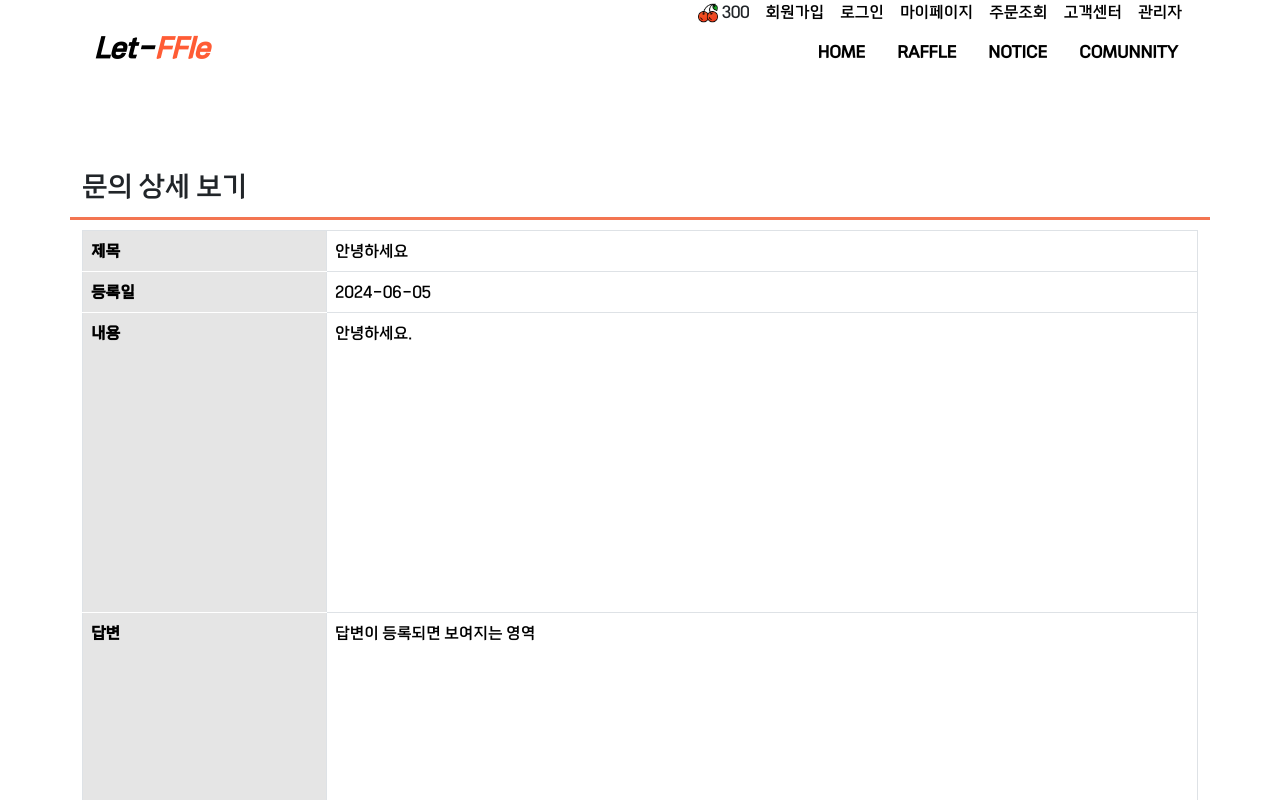
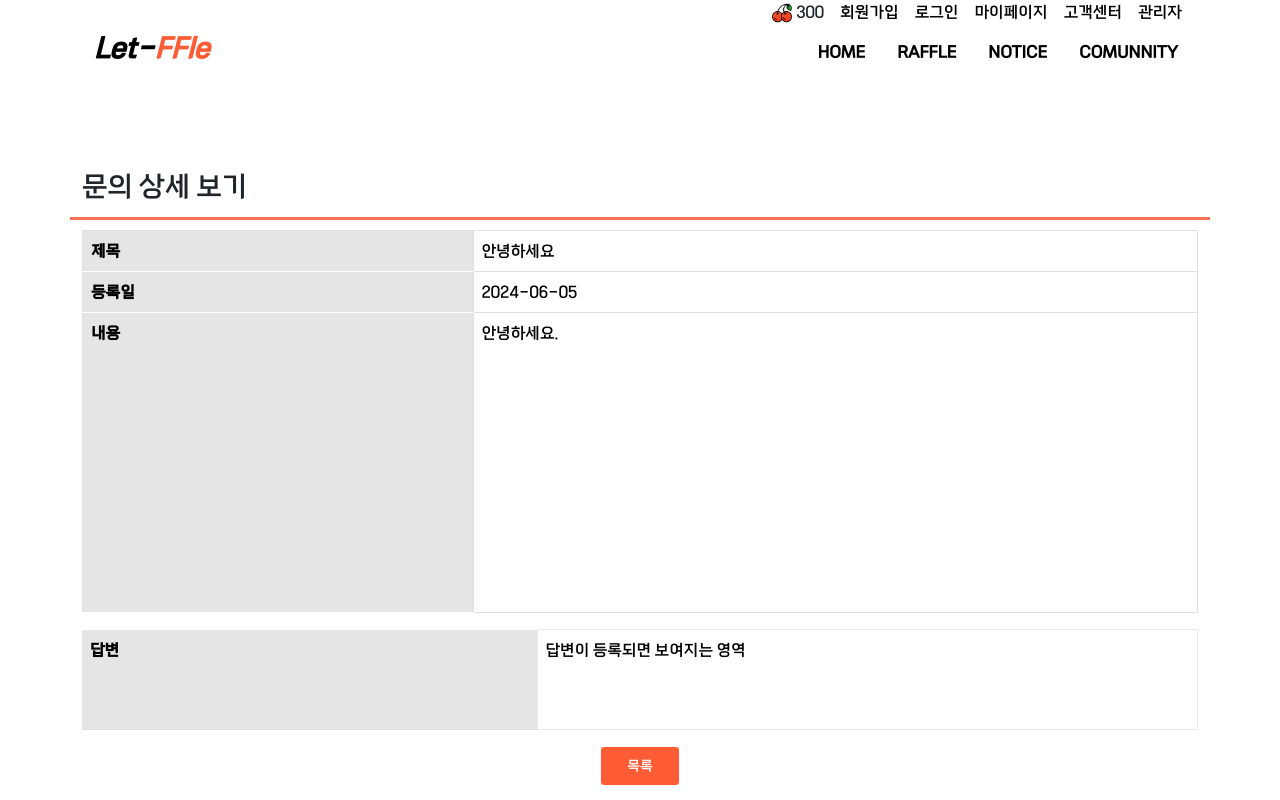
Before and after one commit to byeonnns/let-ffle-front, a Vue app: page /Member/Mypage/InquiryDetails in a window 1280 px wide. Shown: the top 800 px of the page. Built offline with nearby package versions, Linux system fonts and the light colour scheme.

Commit message:
Refactor: Mypage 문의 상세 보기 답변 레이아웃 수정 & 헤더 주문조회 제거 & 고객센터 링크 연결

```diff
--- a/src/components/AppHeader/index.vue
+++ b/src/components/AppHeader/index.vue
@@ -7,8 +7,7 @@
                 <RouterLink to="/login" class="me-3"><span class="d-none d-md-inline-block">로그인</span></RouterLink>
                 <RouterLink to="/Member/Mypage" class="me-3"><span class="d-none d-md-inline-block">마이페이지</span>
                 </RouterLink>
-                <a href="#" class="me-3"><span class="d-none d-md-inline-block">주문조회</span></a>
-                <a href="#" class="me-3"><span class="d-none d-md-inline-block">고객센터</span></a>
+                <RouterLink to="/Notice" class="me-3"><span class="d-none d-md-inline-block">고객센터</span></RouterLink>
                 <RouterLink to="/Admin/Main" class="me-3"><span class="d-none d-md-inline-block">관리자</span></RouterLink>
             </div>
             <nav class="navbar navbar-expand-lg bg-body-white">
--- a/src/views/Member/Mypage/ApplicationDetails.vue
+++ b/src/views/Member/Mypage/ApplicationDetails.vue
@@ -73,7 +73,7 @@
                                 <table class="table mb-4">
                                     <thead>
                                         <tr class="d-none d-md-table-row text-center">
-                                            <th class="d-none d-md-table-cell" style="width: 4em;"><span>레플 이름</span>
+                                            <th class="d-none d-md-table-cell" style="width: 4em;"><span>래플 이름</span>
                                             </th>
                                             <th class="d-none d-md-table-cell" style="width: 11em;"><span>응모 기간</span>
                                             </th>
@@ -82,7 +82,7 @@
                                     </thead>
                                     <tbody>
                                         <tr>
-                                            <td>레플 1번</td>
+                                            <td>래플 1번</td>
                                             <td>2024.06.10~2024.06.22</td>
                                             <td>2024.06.23</td>
                                         </tr>
--- a/src/views/Member/Mypage/InquiryDetails.vue
+++ b/src/views/Member/Mypage/InquiryDetails.vue
@@ -17,14 +17,19 @@
                 <tr style="height: 300px;">
                     <th class="table-active" style="border-bottom:1px solid white;">내용</th>
                     <td colspan="3">안녕하세요.</td>
-
-                </tr>
-                <tr style="height: 300px;">
-                    <th class="table-active" style="border-bottom:1px solid white;">답변</th>
-                    <td colspan="3">답변이 등록되면 보여지는 영역</td>
                 </tr>
             </tbody>
         </table>
+        <div>
+            <table class="table table-bordered;">
+                <tbody>
+                    <tr style="height: 100px;">
+                    <th class="table-active" style="width: 455px;">답변</th>
+                    <td colspan="3" style="border: 1px solid #ebebeb;">답변이 등록되면 보여지는 영역</td>
+                </tr>
+                </tbody>
+            </table>
+        </div>
         <div class="text-center">
             <RouterLink to="/Member/Mypage/ToInquiry"><button class="btn btn-outline-light btn-sm">목록</button></RouterLink>
         </div>
@@ -39,4 +44,5 @@
     width: 80px;
     height: 40px;
 }
+
 </style>
--- a/src/views/Member/Mypage/WinningDetails.vue
+++ b/src/views/Member/Mypage/WinningDetails.vue
@@ -47,7 +47,7 @@
                                 <table class="table mb-4">
                                     <thead>
                                         <tr class="d-none d-md-table-row text-center">
-                                            <th class="d-none d-md-table-cell" style="width: 4em;"><span>레플 이름</span>
+                                            <th class="d-none d-md-table-cell" style="width: 4em;"><span>래플 이름</span>
                                             </th>
                                             <th class="d-none d-md-table-cell" style="width: 11em;"><span>당첨 일자</span>
                                             </th>
@@ -58,7 +58,7 @@
                                     </thead>
                                     <tbody>
                                         <tr>
-                                            <td>레플 1번</td>
+                                            <td>래플 1번</td>
                                             <td>2024.06.10</td>
                                             <td>XXX</td>
                                             <td>류현진 싸인 유니폼</td>
```
